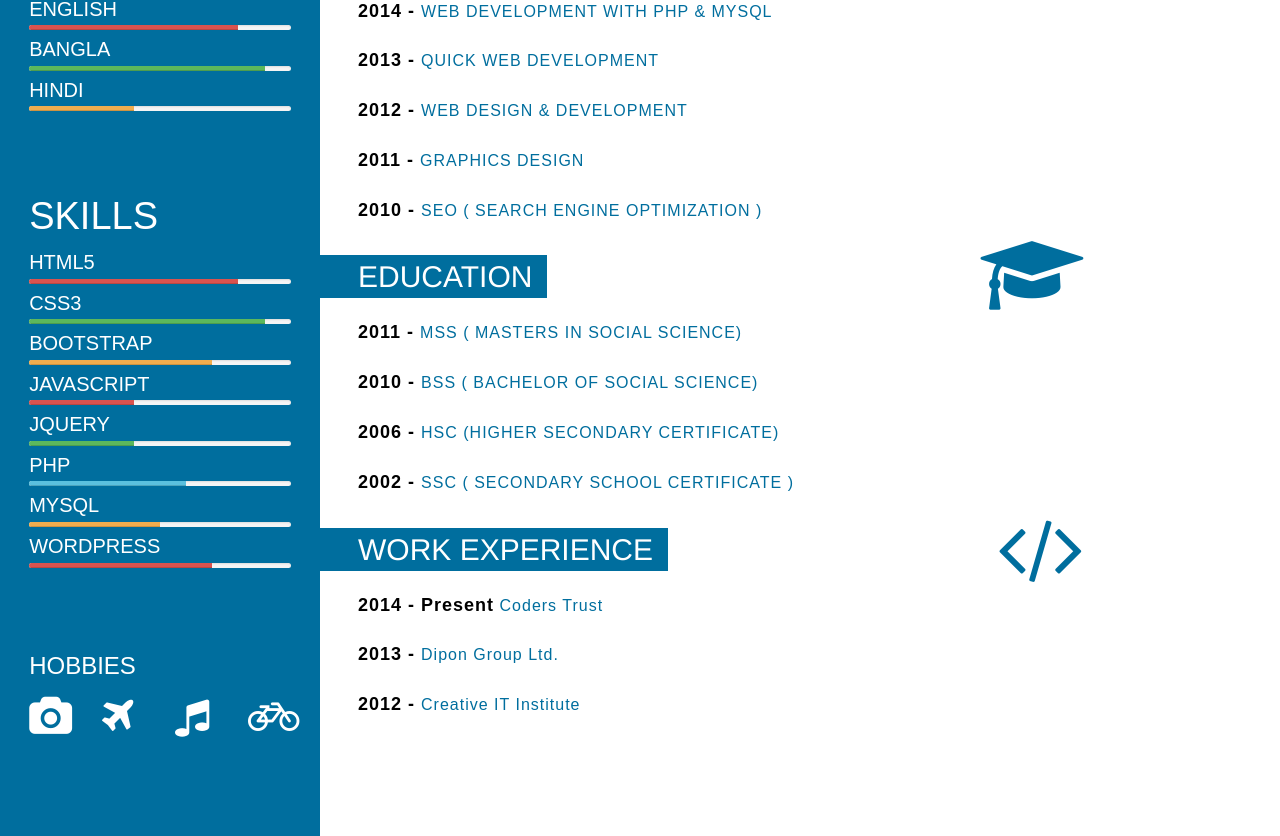
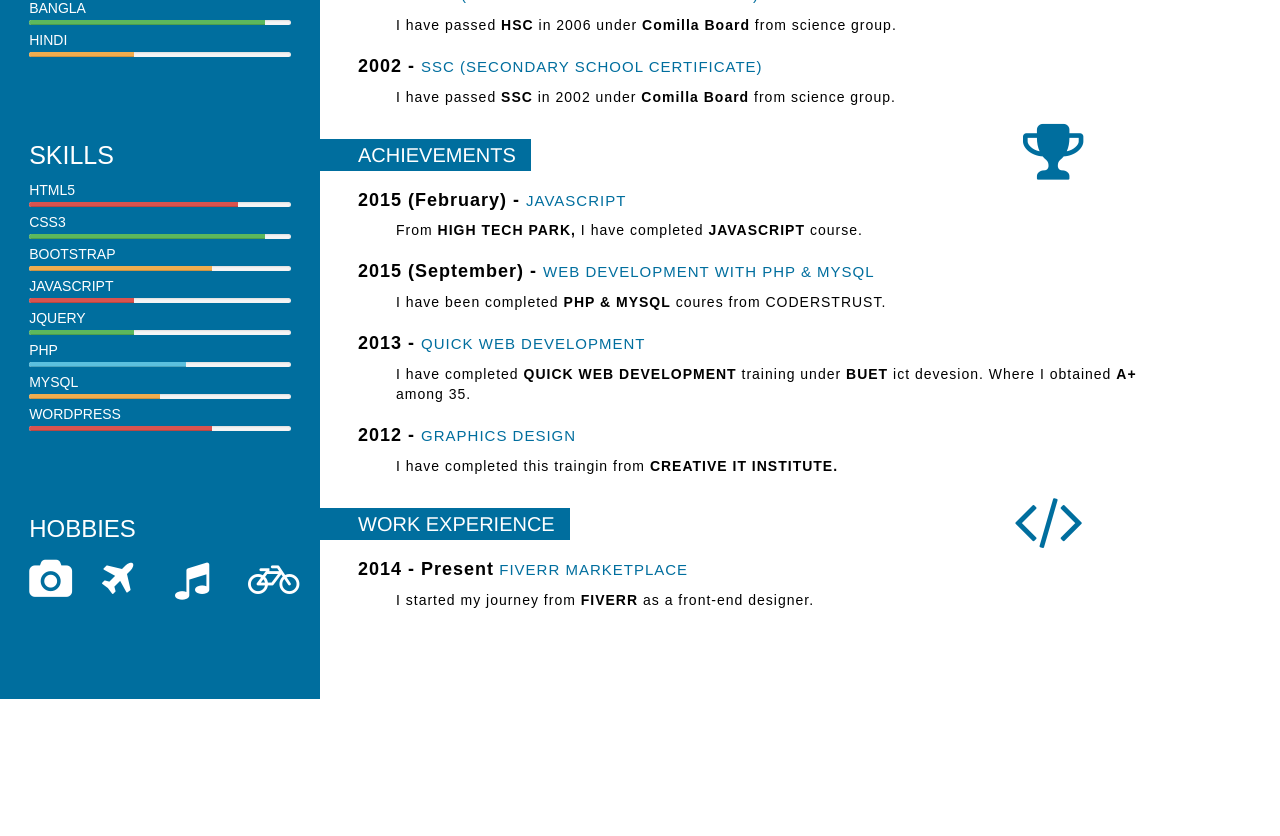
Before and after one commit to yasinfaruk/cv, a plain HTML site: page index.html in a window 1280 px wide. Shown: the part 664-1500 px from the top of the page. After the commit the page ends 1363 px from the top, so only its background shows below. Drawn offline with Linux system fonts and the light colour scheme.

Commit message:
change font size & profile description

```diff
--- a/css/main.css
+++ b/css/main.css
@@ -6,6 +6,7 @@ body{
 
 .my-image{
     padding: 10px;
+    /*margin-top: 20px;*/
 }
 .left-bar{
     background-color: #006e9e;
@@ -14,17 +15,17 @@ body{
     font-family: arial,serif;
 }
 .left-bar h2{
-    font-size: 38px;
+    font-size: 25px;
 }
 .left{
      margin-top: 30px;
 }
 .text-left{
     font-family: arial, serif;
-    font-size: 20px;
+    font-size: 14px;
 }
 .contact-text{
-    font-size: 18px;
+    font-size: 16px;
 }
 .contact{
 
@@ -68,20 +69,21 @@ body{
     margin-bottom: 60px;
 }
 .username h1{
-    font-size: 45px;
+    font-size: 35px;
     /* position: relative; */
 }
 .username > h4{
     color: #000;
     position: absolute;
-    top: 105px;
-    left: 45px;
+    top: 95px;
+    left: 40px;
 }
 .personal-profile h2{
     background: #006e9e;
     display: inline-block;
     margin-left: 0 !important;
     padding: 5px 15px 5px 38px;
+    font-size: 20px;
 
 }
 .nopadding {
@@ -89,12 +91,22 @@ body{
    margin: 0 !important;
 }
 .text{
-    padding: 5px 15px 5px 38px;
-    font-size: 16px;
+    padding: 0px 15px 1px 38px;
+    font-size: 14px;
     letter-spacing: 1px;
     font-weight: normal;
     font-family: arial,helvetica, sans-serif;
-    line-height: 25px;
+    line-height: 20px;
+    color: #000;
+}
+.text-two{
+    font-size: 12px;
+    padding: 0px 15px 1px 38px;
+    font-size: 14px;
+    letter-spacing: 1px;
+    font-weight: normal;
+    font-family: arial,helvetica, sans-serif;
+    line-height: 20px;
     color: #000;
 }
 .text strong{
@@ -102,12 +114,12 @@ body{
     color: #000000;
 }
 .text h4{
-    font-size: 16px;
+    font-size: 15px;
     color: #006e9e;
     /*font-style: italic;*/
 }
 .right-icon-image{
-    font-size: 80px;
+    font-size: 65px;
    color: #006e9e;
    text-align: center;
    margin-left: 50px;
--- a/index.html
+++ b/index.html
@@ -132,58 +132,66 @@
                                 Finally, everyday is the day of exploring myself, by remembering this principle I start my everydays life.
                             </p>
                         </div>
-                        <!-------------- achievement --------------->
+
+                         <!-- ------------- education -------------- -->
+                        <div class="personal-profile">
+                            <h2>EDUCATION</h2><span><i class="fa fa-graduation-cap  right-icon-image"></i></span>
+                            <div class="text">
+                                <h4><strong>2011 - </strong> MSS (MASTERS IN SOCIAL SCIENCE)</h4>
+                                <p class="text-two">I have been passed <b>MSS</b> coures in 2011 under <b>National University.</b></p>
+                            </div>
+                            <div class="text">
+                                <h4><strong>2010 - </strong> BSS (BACHELOR OF SOCIAL SCIENCE)</h4>
+                                <p class="text-two">I have been completed my <b>Graduation</b> in 2010 under <b>National University.</b></p>
+                            </div>
+                            <div class="text">
+                                <h4><strong>2006 - </strong> HSC (HIGHER SECONDARY CERTIFICATE)</h4>
+                                <p class="text-two">I have passed <b>HSC</b> in 2006 under <b>Comilla Board</b> from science group.</p>
+                            </div>
+                            <div class="text">
+                                <h4><strong>2002 - </strong> SSC (SECONDARY SCHOOL CERTIFICATE)</h4>
+                                <p class="text-two">I have passed <b>SSC</b> in 2002 under <b>Comilla Board</b> from science group.</p>
+                            </div>
+
+                        </div>
+
+                        <!-- ------------ achievement --------------- -->
                         <div class="personal-profile">
                             <h2>ACHIEVEMENTS</h2><span><i class="fa fa-trophy  right-icon-image"></i></span>
+                              <div class="text">
+                                <h4><strong>2015 (February) - </strong>JAVASCRIPT</h4>
+                                <p class="text-two">From <b>HIGH TECH PARK,</b> I have completed <b>JAVASCRIPT </b>course.</p>
+                            </div>
                             <div class="text">
-                                <h4><strong>2014 - </strong> WEB DEVELOPMENT WITH PHP & MYSQL</h4>
+                                <h4><strong>2015 (September) - </strong> WEB DEVELOPMENT WITH PHP & MYSQL</h4>
+                                <p class="text-two">I have been completed <b>PHP & MYSQL</b> coures from CODERSTRUST.</p>
                             </div>
                             <div class="text">
                                 <h4><strong>2013 - </strong> QUICK WEB DEVELOPMENT</h4>
+                                <p class="text-two">I have completed <b>QUICK WEB DEVELOPMENT</b> training under <b>BUET</b> ict devesion. Where I obtained <b>A+</b> among 35.</p>
                             </div>
+
                             <div class="text">
-                                <h4><strong>2012 - </strong> WEB DESIGN & DEVELOPMENT</h4>
-                            </div>
-                            <div class="text">
-                                <h4><strong>2011 - </strong> GRAPHICS DESIGN </h4>
-                            </div>
-                            <div class="text">
-                                <h4><strong>2010 - </strong> SEO ( SEARCH ENGINE OPTIMIZATION )</h4>
+                                <h4><strong>2012 - </strong> GRAPHICS DESIGN </h4>
+                                <p class="text-two">I have completed this traingin from <b>CREATIVE IT INSTITUTE.</b> </p>
                             </div>
 
 
-                        </div>
-                        <!--------------- education ---------------->
-                        <div class="personal-profile">
-                            <h2>EDUCATION</h2><span><i class="fa fa-graduation-cap  right-icon-image"></i></span>
-                            <div class="text">
-                                <h4><strong>2011 - </strong> MSS ( MASTERS IN SOCIAL SCIENCE)</h4>
-                            </div>
-                            <div class="text">
-                                <h4><strong>2010 - </strong> BSS ( BACHELOR OF SOCIAL SCIENCE)</h4>
-                            </div>
-                            <div class="text">
-                                <h4><strong>2006 - </strong> HSC (HIGHER SECONDARY CERTIFICATE)</h4>
-                            </div>
-                            <div class="text">
-                                <h4><strong>2002 - </strong> SSC ( SECONDARY SCHOOL CERTIFICATE )</h4>
-                            </div>
 
                         </div>
-                        <!---------------- work experience ---------------->
+
+                        <!------------------ work experience -------------- -->
                         <div class="personal-profile end">
                             <h2>WORK EXPERIENCE</h2><span><i class="fa fa-code  right-icon-image"></i></span>
 
                             <div class="text">
-                                <h4><strong>2014 - Present</strong> Coders Trust</h4>
+                                <h4><strong>2014 - Present</strong> FIVERR MARKETPLACE</h4>
+                                <P class="text-two">
+                                    I started my journey from <b>FIVERR</b> as a front-end designer.
+                                </P>
 
                             </div>
-                            <div class="text">
-                                <h4><strong>2013 - </strong> Dipon Group Ltd.</h4>
-                            </div>
-                            <div class="text">
-                                <h4><strong>2012 - </strong> Creative IT Institute</h4>
-                            </div>
+
 
                         </div>
                     </div>
```
